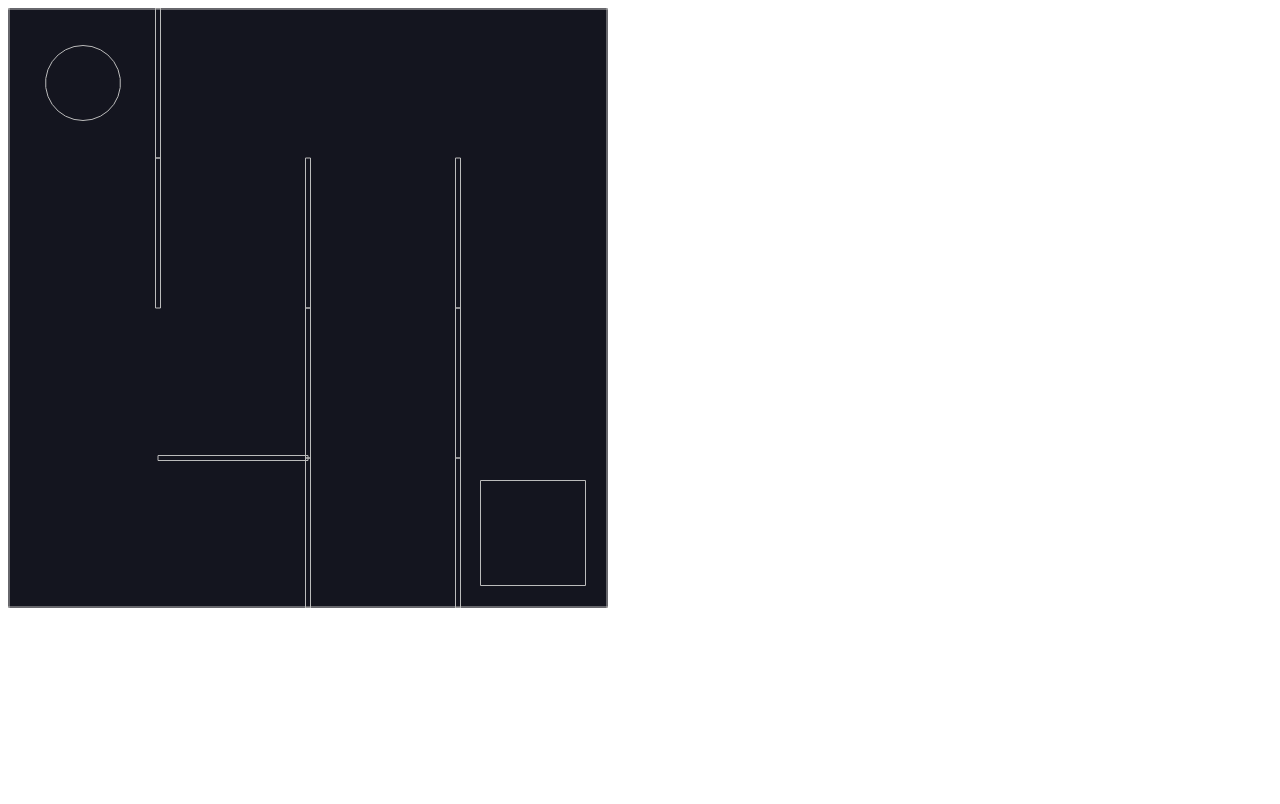
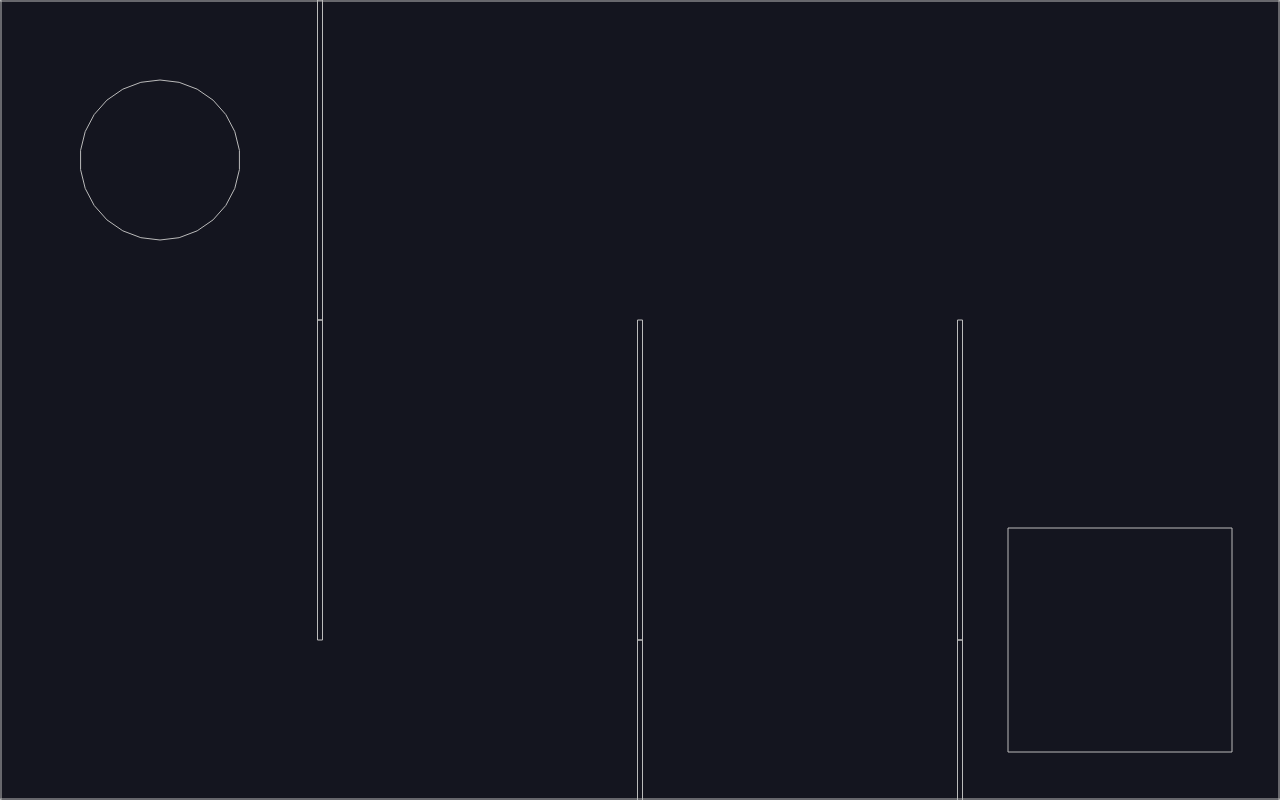
Before and after one commit to GitHub-Sanjit/maze, a plain HTML site: page index.html in a window 1280 px wide. Drawn offline with nearby package versions, Linux system fonts and the light colour scheme.

Commit message:
32. Stretching the Canvas

```diff
--- a/index.html
+++ b/index.html
@@ -1,20 +1,26 @@
 <!DOCTYPE html>
 <html lang="en">
+
 <head>
   <meta charset="UTF-8" />
   <meta http-equiv="X-UA-Compatible" content="IE=edge" />
   <meta name="viewport" content="width=device-width, initial-scale=1.0" />
 
-    <script
-      src="https://cdnjs.cloudflare.com/ajax/libs/matter-js/0.18.0/matter.min.js"
+  <script src="https://cdnjs.cloudflare.com/ajax/libs/matter-js/0.18.0/matter.min.js"
     integrity="sha512-5T245ZTH0m0RfONiFm2NF0zcYcmAuNzcGyPSQ18j8Bs5Pbfhp5HP1hosrR8XRt5M3kSRqzjNMYpm2+it/AUX/g=="
-      crossorigin="anonymous"
-      referrerpolicy="no-referrer"
-    ></script>
+    crossorigin="anonymous" referrerpolicy="no-referrer"></script>
   <title>Maze</title>
+
+  <style>
+    body {
+      margin: 0;
+      /* padding: 0; */
+    }
+  </style>
 </head>
 
 <body>
   <script src="index.js"></script>
 </body>
+
 </html>
--- a/index.js
+++ b/index.js
@@ -1,8 +1,8 @@
 const { Engine, Render, Runner, World, Bodies, Body, Events } = Matter;
 
 const cells = 4; //  means 3/3
-const width = 600;
-const height = 600;
+const width = window.innerWidth;
+const height = window.innerHeight;
 
 const unitLength = width / cells;
 
```
Lines whose indentation alone changed are shown as unchanged.
